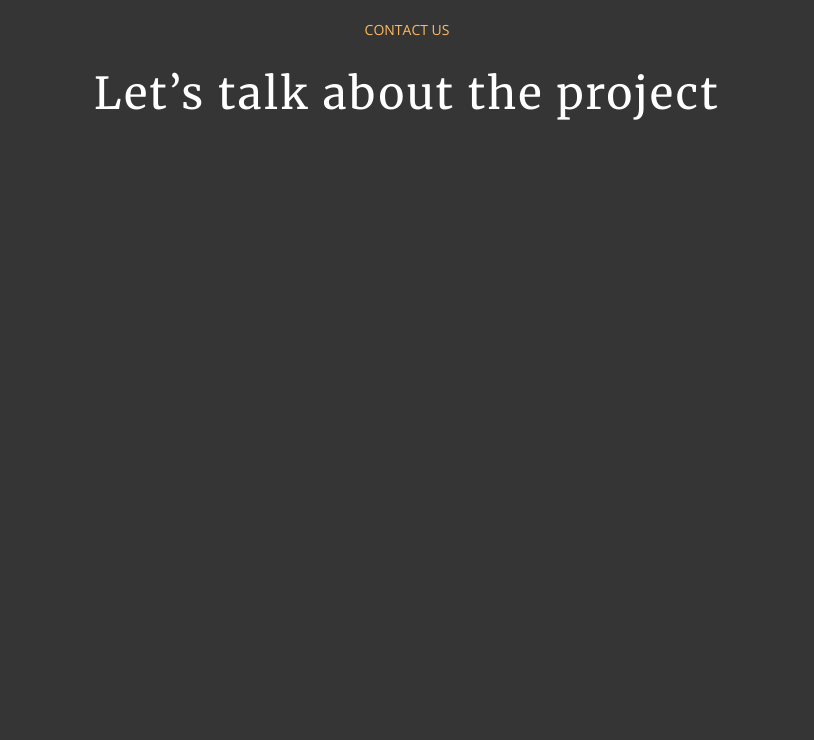
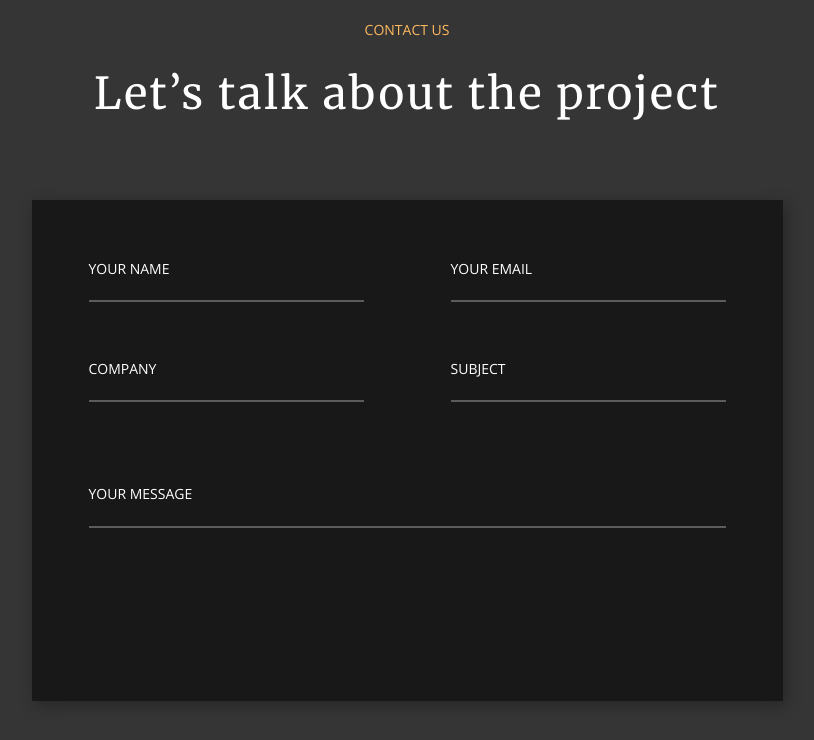
Before and after one commit to NikitaBelevich/Things-For-Human, a website built with Parcel: page src/index.html in a window 1280 px wide. Shown: the part 5124-5864 px from the top of the page, without its empty margins (233-1047 px from the left). Built offline with nearby package versions, Linux system fonts and the light colour scheme; files whose address does not match are found by name.

Commit message:
feat: Сделаны поля формы

```diff
--- a/src/index.html
+++ b/src/index.html
@@ -373,6 +373,32 @@
         <div class="container">
             <div class="small-caption small-caption_brand-color small-caption_with-vertical-line footer-contacts__small-caption">Contact us</div>
             <h2 class="title-h2 footer-contacts__title">Let’s talk about the project</h2>
+            <div class="footer-contacts__form-container">
+                <form action="#">
+                    <div class="footer-contacts__fields">
+                        <div class="footer-contacts__field-wrapper">
+                            <label class="footer-contacts__label" for="name">Your Name</label>
+                            <input class="footer-contacts__input" type="text" id="name">
+                        </div>
+                        <div class="footer-contacts__field-wrapper">
+                            <label class="footer-contacts__label" for="email">Your Email</label>
+                            <input class="footer-contacts__input" type="email" id="email">
+                        </div>
+                        <div class="footer-contacts__field-wrapper">
+                            <label class="footer-contacts__label" for="company">Company</label>
+                            <input class="footer-contacts__input" type="text" id="company">
+                        </div>
+                        <div class="footer-contacts__field-wrapper">
+                            <label class="footer-contacts__label" for="subject">Subject</label>
+                            <input class="footer-contacts__input" type="text" id="subject">
+                        </div>
+                        <div class="footer-contacts__field-wrapper footer-contacts__field-wrapper_message">
+                            <label class="footer-contacts__label" for="your-message">Your message</label>
+                            <input class="footer-contacts__input footer-contacts__input_message" type="text" id="your-message">
+                        </div>
+                    </div>
+                </form>
+            </div>
         </div>
     </footer>
 
--- a/src/scss/blocks/_footer-contacts.scss
+++ b/src/scss/blocks/_footer-contacts.scss
@@ -1,4 +1,3 @@
-
 .footer-contacts {
     height: 1175px;
     background-color: $color-footer;
@@ -7,8 +6,74 @@
         padding-top: 9.2rem;
         text-align: center;
     }
+
     &__title {
         margin-top: 2.2rem;
         letter-spacing: 2.3px;
     }
+
+    &__form-container {
+        margin: 0 auto;
+        margin-top: 5.2rem;
+        padding: 26px 57px 57px 57px;
+        box-sizing: border-box;
+        width: 751px;
+        height: 501px;
+        box-shadow: 3px 4px 15px rgba(0, 0, 0, 0.3);
+        background-color: $dark2;
+    }
+    &__fields {
+        display: flex;
+        justify-content: space-between;
+        flex-wrap: wrap;
+        min-height: 326px;
+
+    }
+
+    &__field-wrapper {
+        display: flex;
+        flex-direction: column;
+        margin-top: 10px;
+
+        &:nth-child(5) {
+            // background-color: red;
+            flex-basis: 100%;
+        }
+    }
+    &__field-wrapper_message {
+        margin-top: 35px;
+    }
+
+    &__label {
+        @include open400;
+        color: #fff;
+        font-size: 14px;
+        line-height: 65px;
+        text-align: left;
+        text-transform: uppercase;
+        height: 44px;
+        transition: .3s ease-out;
+    }
+
+    &__input {
+        width: 275px;
+        border: 0;
+        padding: 0;
+        padding-bottom: 2px;
+        background-color: transparent;
+        border-bottom: 2px solid #5c5c5c;
+        transition-property: border-bottom-color;
+        transition: .3s ease-out;
+        color: #fff;
+
+        &:focus {
+            border-bottom-color: $brand-orange-color;
+        }
+
+
+    }
+
+    &__input_message {
+        width: 100%;
+    }
 }
```
